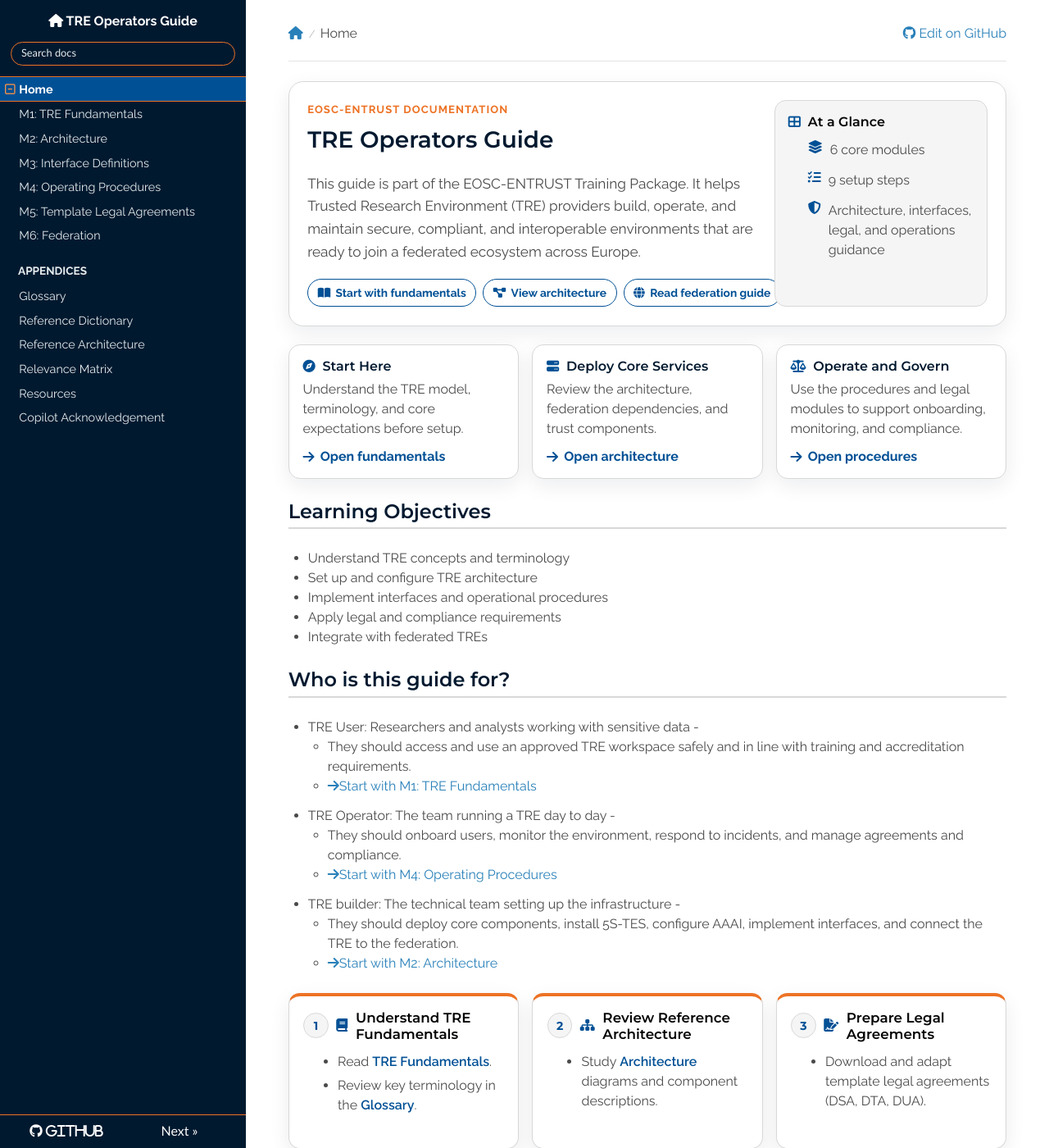
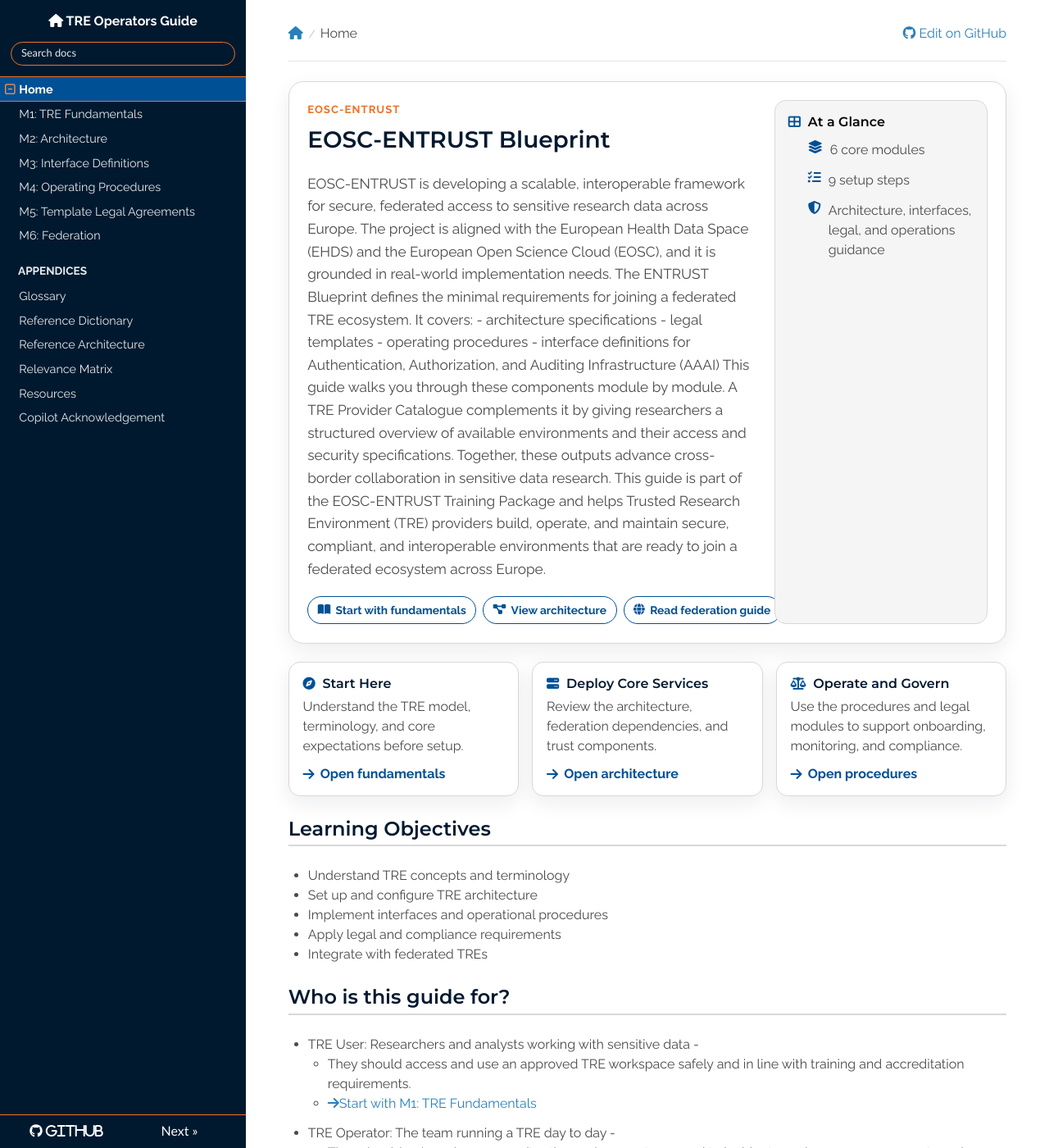
Before and after one commit to unioslo/tre-operators-docs, an MkDocs documentation site: the page built from docs/index.md, in a window 1280 px wide and 1400 px high. Shown: the whole window at 82% size. Built offline with MkDocs 1.6.1, drawn with Linux system fonts in a browser that asks for light colours; nearby versions of some CDN libraries; some of the changed text lies outside the part shown.

Commit message:
Revise EOSC-ENTRUST documentation and add new sections
Updated the documentation to reflect changes in the EOSC-ENTRUST project, including the introduction of the ENTRUST Blueprint and its components. Added a new section on the importance of addressing gaps in cross-border data sharing and clarified roles for TRE users, operators, and builders.

```diff
--- a/docs/index.md
+++ b/docs/index.md
@@ -1,8 +1,15 @@
 <section class="tre-hero">
 	<div class="tre-hero-main">
-		<p class="tre-eyebrow">EOSC-ENTRUST Documentation</p>
-		<h1>TRE Operators Guide</h1>
-		<p class="tre-lead">This guide is part of the EOSC-ENTRUST Training Package. It helps Trusted Research Environment (TRE) providers build, operate, and maintain secure, compliant, and interoperable environments that are ready to join a federated ecosystem across Europe.</p>
+		<p class="tre-eyebrow">EOSC-ENTRUST</p>
+		<h1>EOSC-ENTRUST Blueprint</h1>
+		<p class="tre-lead"> EOSC-ENTRUST is developing a scalable, interoperable framework for secure, federated access to sensitive research data across Europe. The project is aligned with the European Health Data Space (EHDS) and the European Open Science Cloud (EOSC), and it is grounded in real-world implementation needs. The ENTRUST Blueprint defines the minimal requirements for joining a federated TRE ecosystem. It covers:
+
+- architecture specifications
+- legal templates
+- operating procedures
+- interface definitions for Authentication, Authorization, and Auditing Infrastructure (AAAI)
+
+This guide walks you through these components module by module. A TRE Provider Catalogue complements it by giving researchers a structured overview of available environments and their access and security specifications. Together, these outputs advance cross-border collaboration in sensitive data research. This guide is part of the EOSC-ENTRUST Training Package and helps Trusted Research Environment (TRE) providers build, operate, and maintain secure, compliant, and interoperable environments that are ready to join a federated ecosystem across Europe.</p>
 
 		<div class="tre-hero-actions">
 			<a class="tre-hero-link" href="fundamentals/"><i class="fa-solid fa-book-open tre-icon-inline" aria-hidden="true"></i>Start with fundamentals</a>
@@ -62,10 +69,18 @@
  	- <a href="modules/procedures/"><i class="fa-solid fa-arrow-right tre-icon-inline" aria-hidden="true"></i>Start with M4: Operating Procedures</a>
 	</article>
 - TRE builder: The technical team setting up the infrastructure -
-	- They should deploy core components, install 5S-TES, configure AAAI, implement interfaces, and connect the TRE to the federation.
+	- They should construct infrastructure, deploy core components, install 5S-TES, configure AAAI, implement interfaces, and connect the TRE to the federation.
  	- <a href="modules/architecture/"><i class="fa-solid fa-arrow-right tre-icon-inline" aria-hidden="true"></i>Start with M2: Architecture</a>
 	</article>
 
+## Why this matters?
+Researchers who want to share sensitive data across borders face several obstacles:
+- Sensitive research data is siloed across national boundaries, with no common framework for secure cross-border federated access.
+- GDPR and EHDS impose strict requirements for processing sensitive data, but leave the technical implementation largely undefined.
+- TRE providers show low federation readiness, with fragmented architectures and inconsistent terminology.
+- There are no standardised procedures for user registration, data access requests, or cross-border legal harmonisation across TREs.
+
+The Blueprint and this guide address these gaps by giving TRE providers a common, practical path to federation readiness.
 <div class="tre-card-grid tre-card-grid-steps">
 
 	<article class="tre-card tre-step-card">
@@ -141,14 +156,6 @@
 
 Use the [Relevance Matrix](relevance-matrix.md) to choose a reading path by TRE type and role.
 
-The guide uses three simple roles: **TRE User**, **TRE Operator**, and **TRE Builder**.
-
-| Role | Main responsibility |
-| --- | --- |
-| TRE User | Access and use an approved TRE workspace |
-| TRE Operator | Handle day-to-day operations |
-| TRE Builder | Construct infrastructure, install 5S-TES, and configure AAAI |
-
 <div class="tre-card-grid tre-card-grid-modules">
 
 	<article class="tre-card tre-module-card tre-role-user">
```
